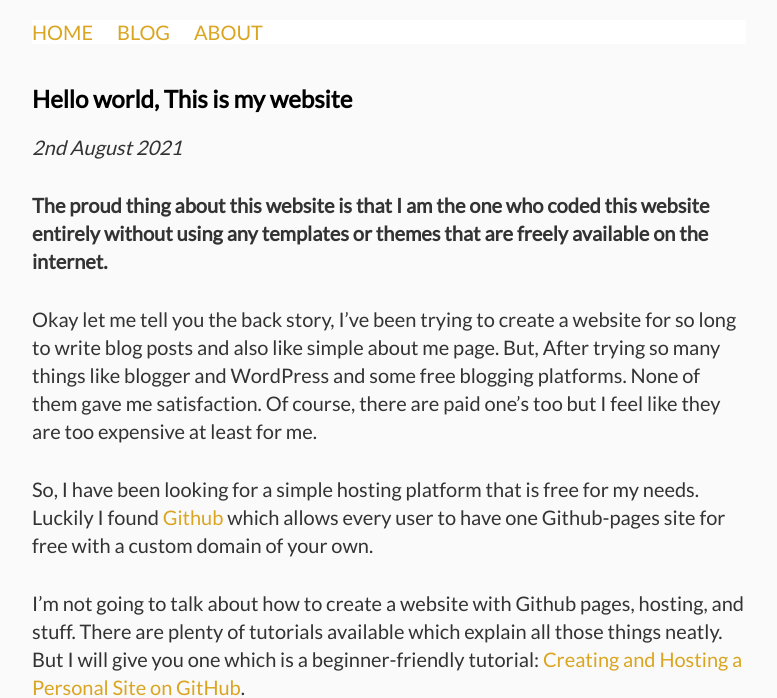
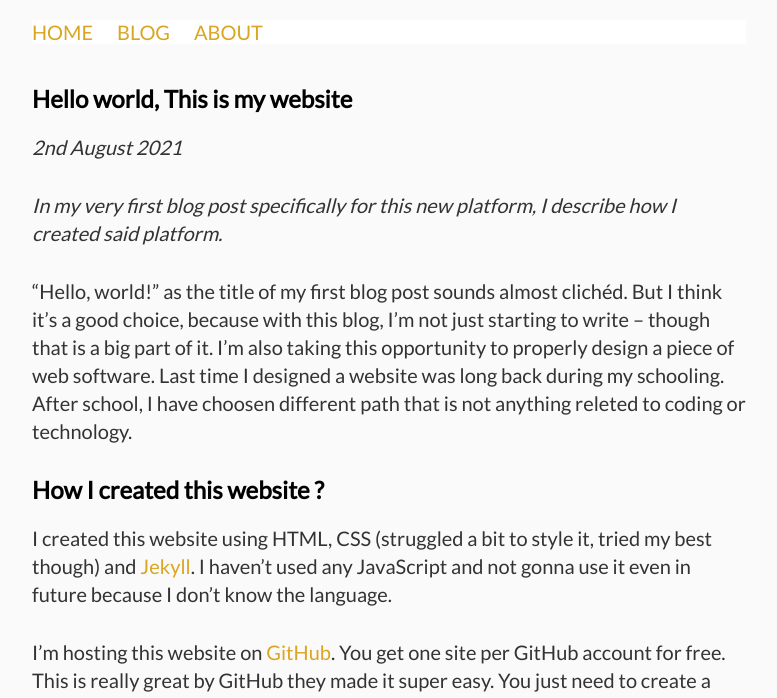
Before and after one commit to hemanthnarra/hemanthnarra.github.io, a Jekyll site: the page built from _posts/2021-07-21-hello-world.md, in a window 1280 px wide. Shown: the top 698 px of the page, without its empty margins (254-1031 px from the left). Built offline with Jekyll 4.4.1, drawn with Linux system fonts in a browser that asks for light colours; some of the changed text lies outside the part shown.

Commit message:
post edited

```diff
--- a/_posts/2021-07-21-hello-world.md
+++ b/_posts/2021-07-21-hello-world.md
@@ -4,12 +4,26 @@ layout: post
 title: 'Hello world, This is my website'
 ---
 
-**The proud thing about this website is that I am the one who coded this website entirely without using any templates or themes that are freely available on the internet.**
+*In my very first blog post specifically for this new platform, I describe how I created said platform.*
 
-Okay let me tell you the back story, I've been trying to create a website for so long to write blog posts and also like simple about me page. But, After trying so many things like blogger and WordPress and some free blogging platforms. None of them gave me satisfaction. Of course, there are paid one's too but I feel like they are too expensive at least for me.
+“Hello, world!” as the title of my first blog post sounds almost clichéd. But I think it’s a good choice, because with this blog, I’m not just starting to write – though that is a big part of it. I’m also taking this opportunity to properly design a piece of web software. Last time I designed a website was long back during my schooling. After school, I have choosen different path that is not anything releted to coding or technology.
 
-So, I have been looking for a simple hosting platform that is free for my needs. Luckily I found [Github](https://github.com) which allows every user to have one Github-pages site for free with a custom domain of your own.
+## How I created this website ?
 
-I'm not going to talk about how to create a website with Github pages, hosting, and stuff. There are plenty of tutorials available which explain all those things neatly. But I will give you one which is a beginner-friendly tutorial: [Creating and Hosting a Personal Site on GitHub](http://jmcglone.com/guides/github-pages/).
+I created this website using HTML, CSS (struggled a bit to style it, tried my best though) and [Jekyll](https://jekyllrb.com/). I haven't used any JavaScript and not gonna use it even in future because I don't know the language.
 
-Okay lets test this image ![My helpful screenshot](/assets/404.jpg)
+I'm hosting this website on [GitHub](https://github.com/). You get one site per GitHub account for free. This is really great by GitHub they made it super easy. You just need to create a repository with **your-github-username.github.io** and add your website files to the repository, that's it. Your website will be up and running at **http://your-github-username.github.io**. You can also add custom domain and enforce https in the GitHub Pages tab in the repository settings.
+
+Finally, **.in** domain, I broght it from [**namecheap**](https://www.namecheap.com/) it costs me $6.75/yr, I have paid this in bitcoin, If you want to buy in INR it is arround Rs.500/yr.
+
+## How can you create a website same like this ?
+
+If you want a website same like this, You can fork my GitHub repository [**hemanthnarra.github.io**](https://github.com/hemanthnarra/hemanthnarra.github.io). And use it any way you want.
+
+If you don't know anything about coding, GitHub and still want a website like this, Don't worry I gonna tell you how ?
+
+1. Create a [GitHub account](https://github.com/). If you are not planning to have a custom domain then you need to choose an username that is short and memorable because your website address must be **your-github-username.github.io**
+
+2. Next, You have to go to my repository [**hemanthnarra.github.io**](https://github.com/hemanthnarra/hemanthnarra.github.io) and on right side corner you will see an option **Fork**. click on it.
+
+![fork](/assets/fork.png)
```
Also changed, not shown: assets/fork.png (added).
